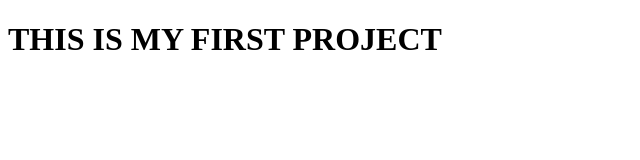
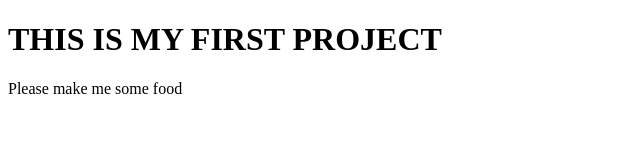
Before and after one commit to aatefbaig/aatefbaig.github.io, a plain HTML site: page index.html in a window 1280 px wide. Shown: the whole page, without its empty margins (0-640 px from the left). Drawn offline with Linux system fonts and the light colour scheme.

Commit message:
version2

```diff
--- a/index.html
+++ b/index.html
@@ -7,5 +7,7 @@
 <body>
 <h1>THIS IS MY FIRST PROJECT</h1>
 
+<p>Please make me some food
+</p>
 </body>
 </head>
```
